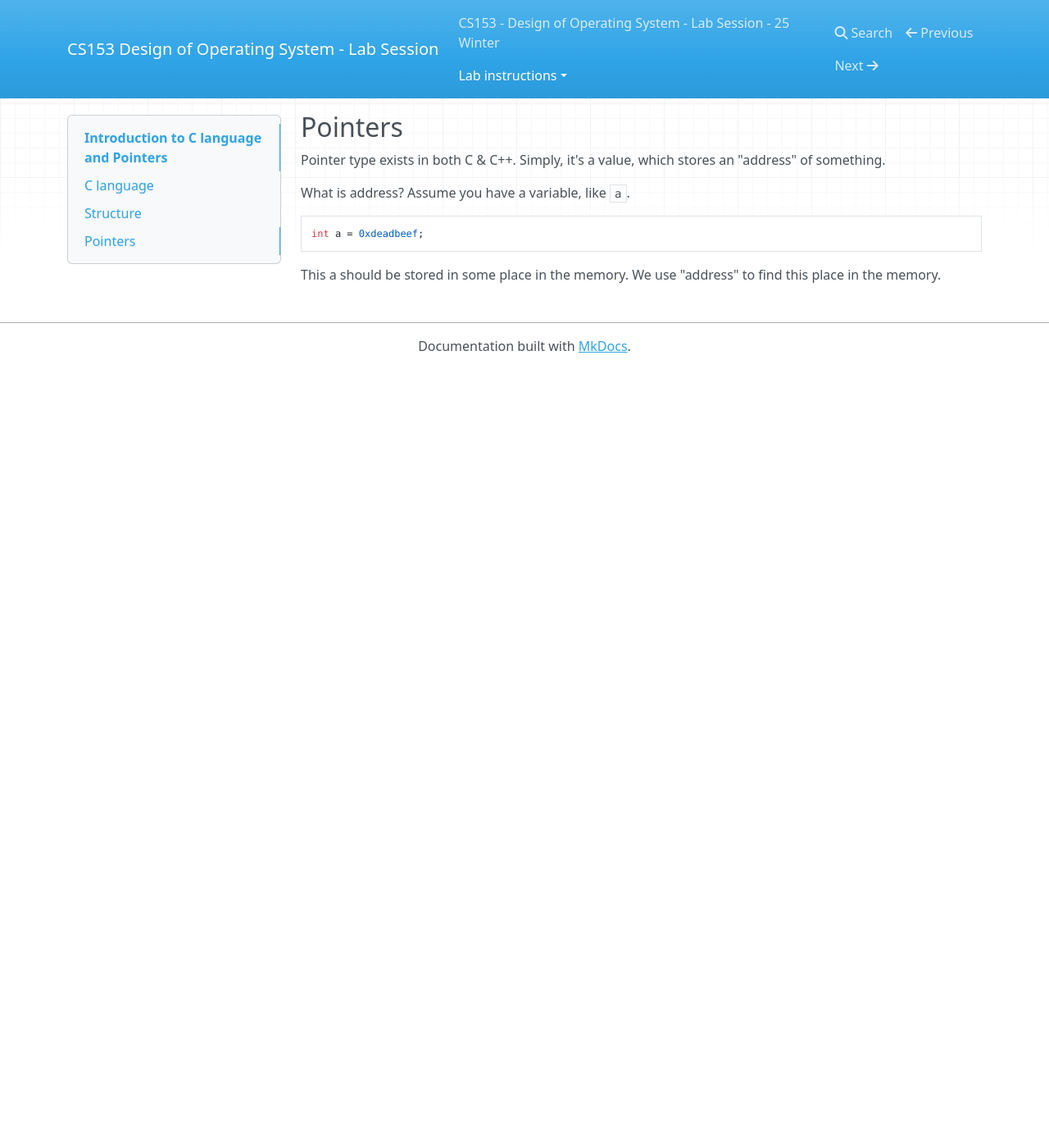
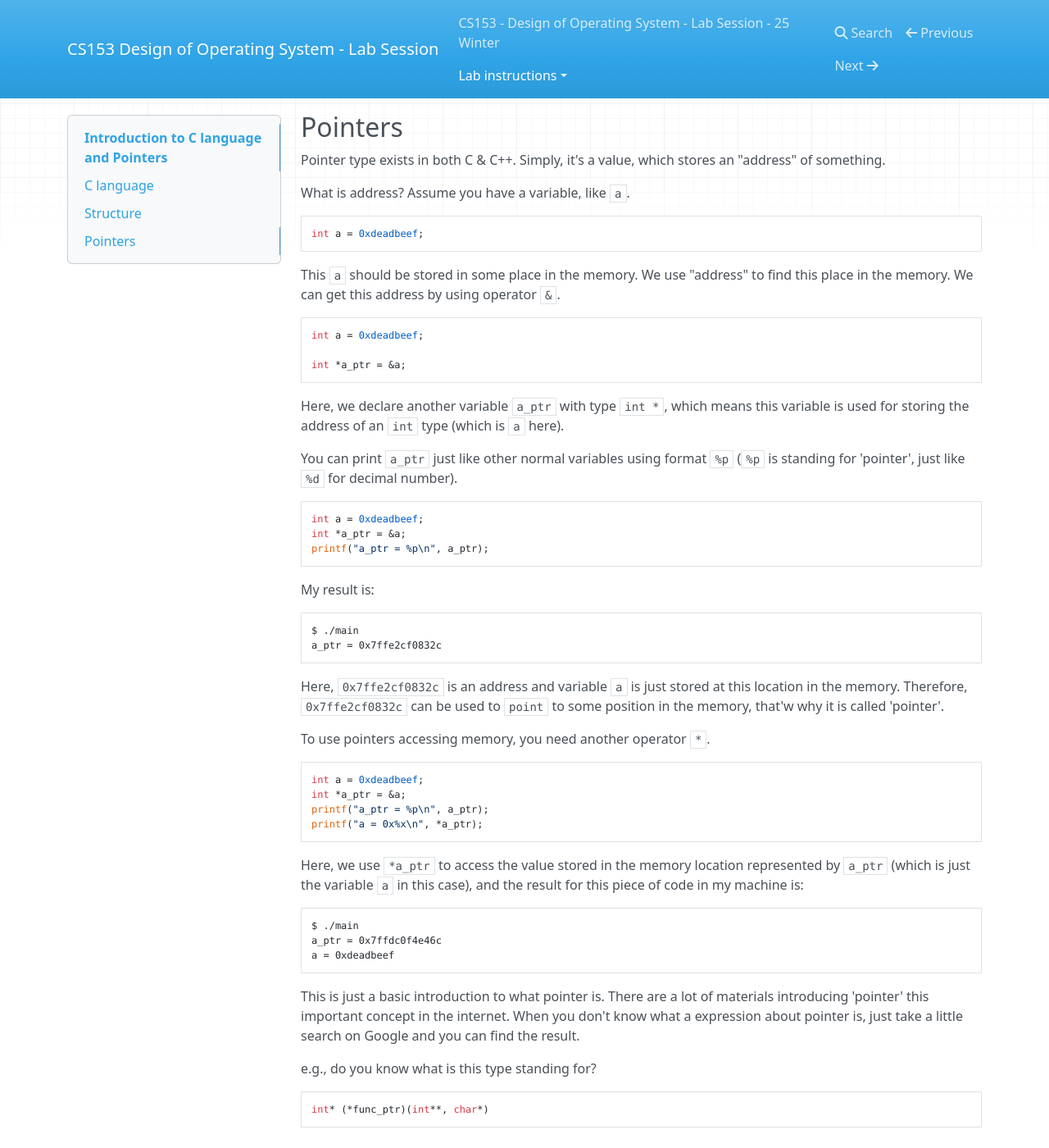
Before and after one commit to gdjs2/UCR-CS153-25Winter, an MkDocs documentation site: the page built from docs/lab-instructions/c-pointers.md, in a window 1280 px wide and 1400 px high, scrolled down 821 px. Shown: the whole window at 82% size. Built offline with MkDocs 1.6.1, drawn with Linux system fonts in a browser that asks for light colours; nearby versions of some CDN libraries; before the commit the page ends 1271 px from its top, so only the background shows below that.

Commit message:
modified:   docs/index.md 	modified:   docs/lab-instructions/c-pointers.md 	modified:   docs/lab-instructions/lab0.md 	new file:   docs/lab-instructions/lab1.md

````diff
--- a/docs/lab-instructions/c-pointers.md
+++ b/docs/lab-instructions/c-pointers.md
@@ -39,4 +39,51 @@ What is address? Assume you have a variable, like `a`.
 int a = 0xdeadbeef;
 ```
 
-This a should be stored in some place in the memory. We use "address" to find this place in the memory.
+This `a` should be stored in some place in the memory. We use "address" to find this place in the memory. We can get this address by using operator `&`.
+
+```c
+int a = 0xdeadbeef;
+
+int *a_ptr = &a;
+```
+
+Here, we declare another variable `a_ptr` with type `int *`, which means this variable is used for storing the address of an `int` type (which is `a` here).
+
+You can print `a_ptr` just like other normal variables using format `%p` (`%p` is standing for 'pointer', just like `%d` for decimal number).
+
+```c
+int a = 0xdeadbeef;
+int *a_ptr = &a;
+printf("a_ptr = %p\n", a_ptr);
+```
+
+My result is:
+```bash
+$ ./main
+a_ptr = 0x7ffe2cf0832c
+```
+
+Here, `0x7ffe2cf0832c` is an address and variable `a` is just stored at this location in the memory. Therefore, `0x7ffe2cf0832c` can be used to `point` to some position in the memory, that'w why it is called 'pointer'.
+
+To use pointers accessing memory, you need another operator `*`.
+```c
+int a = 0xdeadbeef;
+int *a_ptr = &a;
+printf("a_ptr = %p\n", a_ptr);
+printf("a = 0x%x\n", *a_ptr);
+```
+
+Here, we use `*a_ptr` to access the value stored in the memory location represented by `a_ptr` (which is just the variable `a` in this case), and the result for this piece of code in my machine is:
+
+```bash
+$ ./main
+a_ptr = 0x7ffdc0f4e46c
+a = 0xdeadbeef
+```
+
+This is just a basic introduction to what pointer is. There are a lot of materials introducing 'pointer' this important concept in the internet. When you don't know what a expression about pointer is, just take a little search on Google and you can find the result.
+
+e.g., do you know what is this type standing for?
+```c
+int* (*func_ptr)(int**, char*)
+```
````
Also changed, not shown: docs/index.md (+6 -3 lines), docs/lab-instructions/lab0.md (+2 -2 lines), docs/lab-instructions/lab1.md (added, +350 -0 lines).
